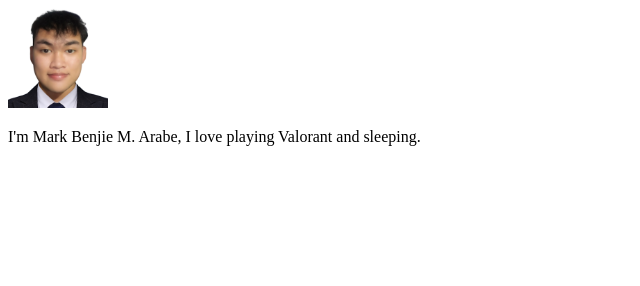
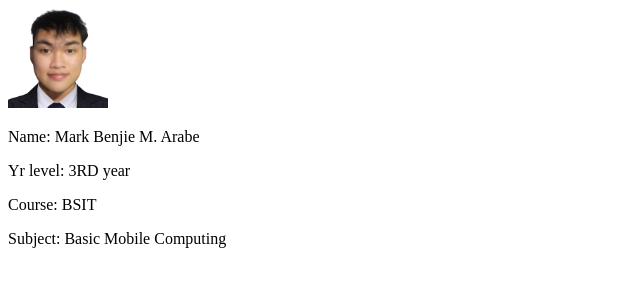
Before and after one commit to ArabeMark/Arabe1, a plain HTML site: page index.html in a window 1280 px wide. Shown: the whole page, without its empty margins (0-640 px from the left). Drawn offline with Linux system fonts and the light colour scheme.

Commit message:
main branch

```diff
--- a/index.html
+++ b/index.html
@@ -7,7 +7,10 @@
 </head>
 <body>
     <img src="ARABE.png" alt="" height="100px" width="100px">
-    <P>I'm Mark Benjie M. Arabe, I love playing Valorant and sleeping.</P>
+    <p>Name: Mark Benjie M. Arabe</p>
+    <p>Yr level: 3RD year</p>
+    <p>Course: BSIT</p>
+    <p>Subject: Basic Mobile Computing</p>
 
 </body>
 </html>
```
